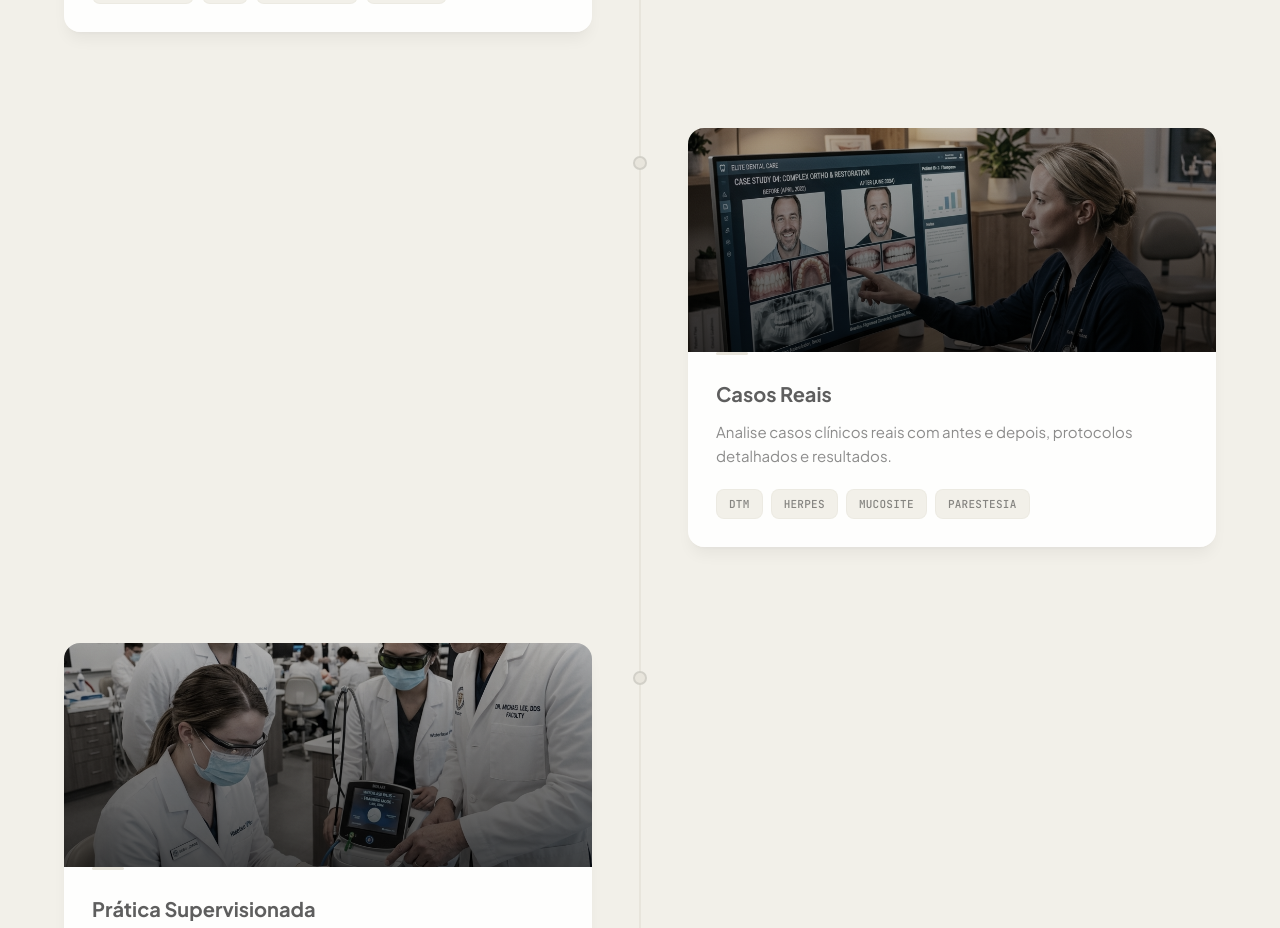
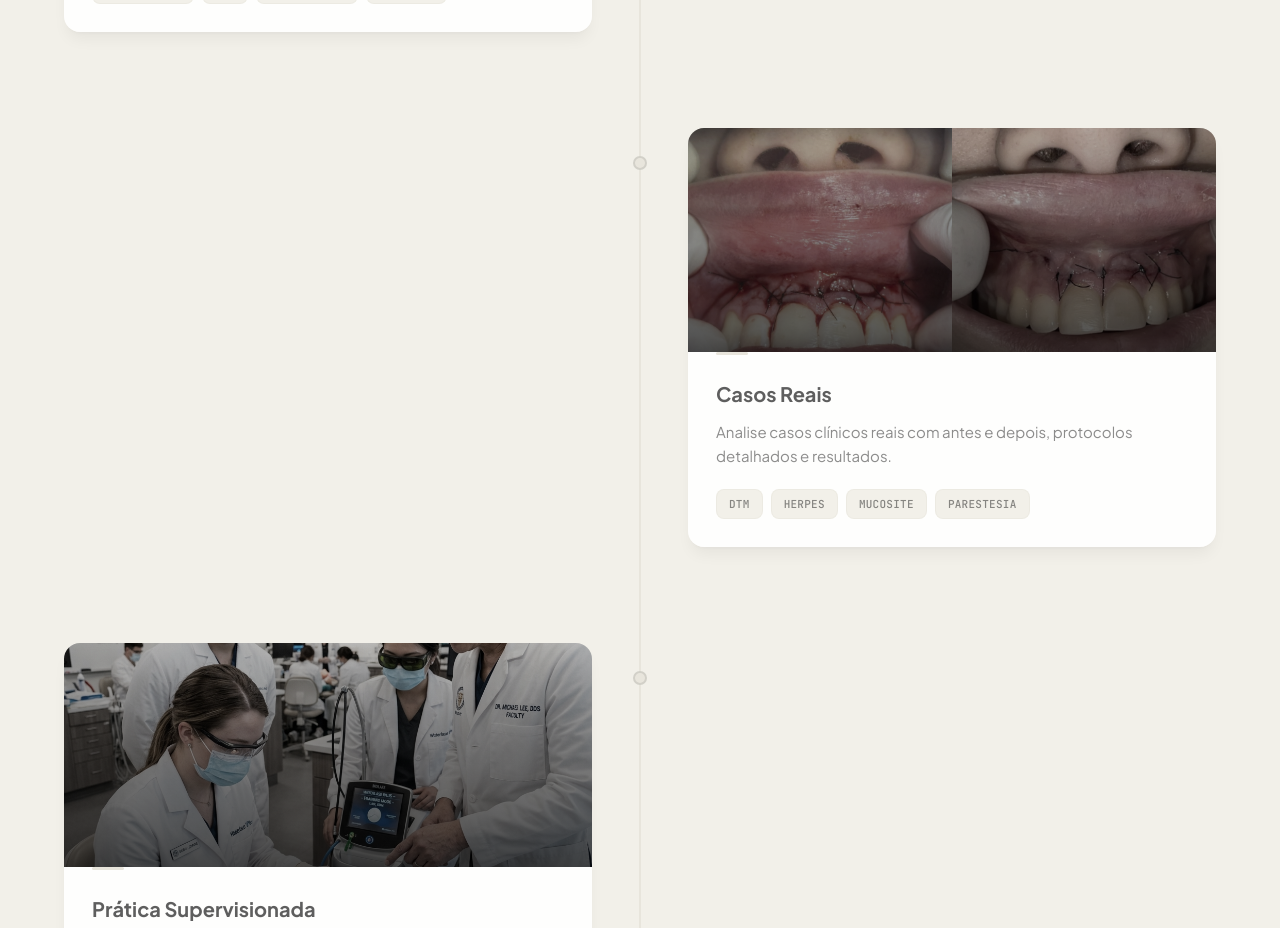
Before and after one commit to danilosouza-dev/laserterapia-landing-page, a Next.js app: page / in a window 1280 px wide. Shown: the part 2780-3708 px from the top of the page. Built offline with nearby package versions, Linux system fonts and the light colour scheme.

Commit message:
fix: usar foto caso_1.png no card Casos Reais

```diff
--- a/src/components/ProblemSection.tsx
+++ b/src/components/ProblemSection.tsx
@@ -37,7 +37,7 @@ const masteryItems = [
     tags: ["DTM", "Herpes", "Mucosite", "Parestesia"],
     description:
       "Analise casos clínicos reais com antes e depois, protocolos detalhados e resultados.",
-    image: "/images/mastery-casos.jpg",
+    image: "/casos/caso 1/caso_1.png",
     gradient: "from-black/60 via-black/30 to-transparent",
   },
   {
```
